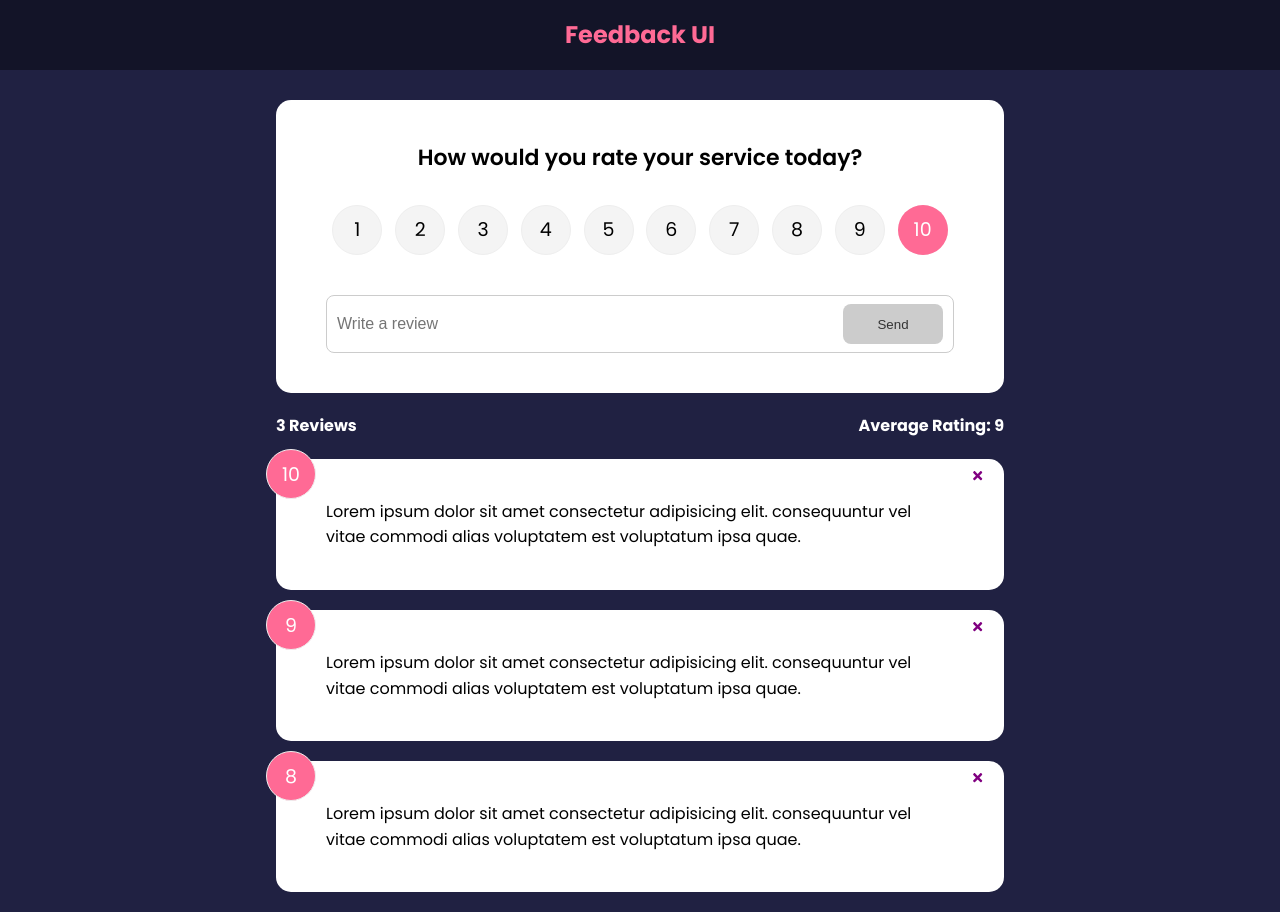
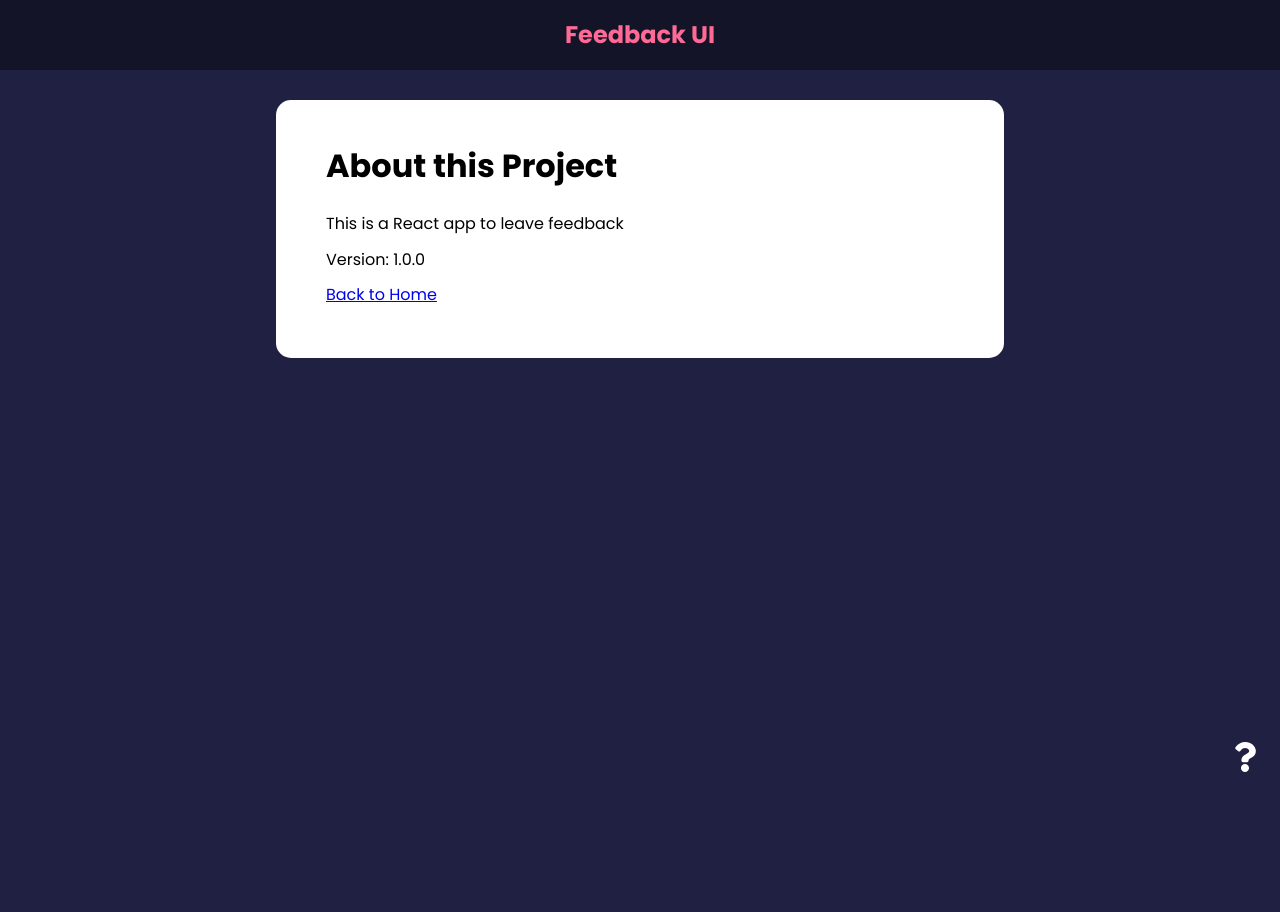
Before and after one commit to shelleymcq/react-feedback-app, a React (Create React App) app: page /about in a window 1280 px wide. After the commit the page ends 800 px from the top, so only its background shows below. Built offline with nearby package versions, Linux system fonts and the light colour scheme; the HTML template or start-up script is replaced by a standard one.

Commit message:
added routes

```diff
--- a/package.json
+++ b/package.json
@@ -6,9 +6,11 @@
     "@testing-library/jest-dom": "^5.16.1",
     "@testing-library/react": "^12.1.2",
     "@testing-library/user-event": "^13.5.0",
+    "framer-motion": "^4.1.17",
     "react": "^17.0.2",
     "react-dom": "^17.0.2",
     "react-icons": "^4.3.1",
+    "react-router-dom": "^6.2.1",
     "react-scripts": "5.0.0",
     "uuid": "^8.3.2",
     "web-vitals": "^2.1.2"
--- a/src/App.js
+++ b/src/App.js
@@ -1,37 +1,51 @@
 import { v4 as uuidv4} from 'uuid'
+import {BrowserRouter as Router, Route, Routes} from 'react-router-dom'
 import { useState } from "react"
 import Header from "./components/Header"
 import FeedbackList from "./components/FeedbackList"
 import FeedbackStats from "./components/FeedbackStats"
 import FeedbackForm from "./components/FeedbackForm"
 import FeedbackData from "./data/FeedbackData"
+import AboutIconLink from './components/AboutIconLink'
+import AboutPage from "./pages/AboutPage"
 
 function App() {
   const [feedback, setFeedback] = useState(FeedbackData)
 
   const addFeedback = (newFeedback) => {
     newFeedback.id = uuidv4()
-    console.log(newFeedback)
     setFeedback([newFeedback, ...feedback])
   }
 
   const deleteFeedback = (id) => {
     if(window.confirm('Are you sure you want to delete?')) {
-      // filter out the id being passed in and return new array
+      // filter the id being passed in and return new array
       setFeedback(feedback.filter((item) => item.id !== id))
     }
   }
 
   return (
-    <>
+    <Router>
       <Header />
       <div className='container'>
-        <FeedbackForm handleAdd={addFeedback}/>
-        <FeedbackStats feedback={feedback} />
-        <FeedbackList feedback={feedback}
-        handleDelete={deleteFeedback}/>
+        <Routes>
+          <Route exact path='/' element={
+            <>
+              <FeedbackForm handleAdd={addFeedback}/>
+              <FeedbackStats feedback={feedback} />
+              <FeedbackList feedback={feedback} handleDelete={deleteFeedback}/>
+            </>
+          }>
+          </Route>
+
+          <Route path='/about' element={<AboutPage />}></Route>
+
+        </Routes>
+
+        <AboutIconLink />
+
       </div>
-    </>
+    </Router>
   )
 }
 
--- /dev/null
+++ b/src/components/AboutIconLink.jsx
@@ -0,0 +1,14 @@
+import {FaQuestion} from 'react-icons/fa'
+import {Link} from 'react-router-dom'
+
+function AboutIconLink() {
+  return (
+    <div className='about-link'>
+      <Link to='/about'>
+        <FaQuestion size={30} />
+      </Link>
+    </div>
+  )
+}
+
+export default AboutIconLink
--- a/src/components/FeedbackList.jsx
+++ b/src/components/FeedbackList.jsx
@@ -1,3 +1,4 @@
+import {motion, AnimatePresence} from 'framer-motion'
 import PropTypes from "prop-types";
 import FeedbackItem from "./FeedbackItem";
 
@@ -8,16 +9,39 @@
 
   return (
     <div className="feedback=list">
+      <AnimatePresence>
       {feedback.map((item) => (
-        // display feedback item
+        <motion.div
+          key={item.id}
+          initial={{opacity: 0}}
+          animate={{opacity: 1}}
+          exit={{opacity: 0}}
+        >
         <FeedbackItem
           key={item.id}
           item={item}
           handleDelete={handleDelete}
         />
+        </motion.div>
       ))}
+      </AnimatePresence>
     </div>
   );
+
+
+  // return w/o animation
+  // return (
+  //   <div className="feedback=list">
+  //     {feedback.map((item) => (
+  //       // display feedback item
+  //       <FeedbackItem
+  //         key={item.id}
+  //         item={item}
+  //         handleDelete={handleDelete}
+  //       />
+  //     ))}
+  //   </div>
+  // );
 }
 
 FeedbackList.propTypes = {
--- /dev/null
+++ b/src/pages/AboutPage.jsx
@@ -0,0 +1,20 @@
+import Card from '../components/shared/Card'
+import {Link} from 'react-router-dom'
+
+function aboutPage() {
+  return (
+    <Card>
+      <div className="about">
+        <h1>About this Project</h1>
+        <p>This is a React app to leave feedback</p>
+        <p>Version: 1.0.0</p>
+
+        <p>
+          <Link to='/'>Back to Home</Link>
+        </p>
+      </div>
+    </Card>
+  )
+}
+
+export default aboutPage
```
Also changed, not shown: 1 other file (tests, documents, lock files or other folders).
